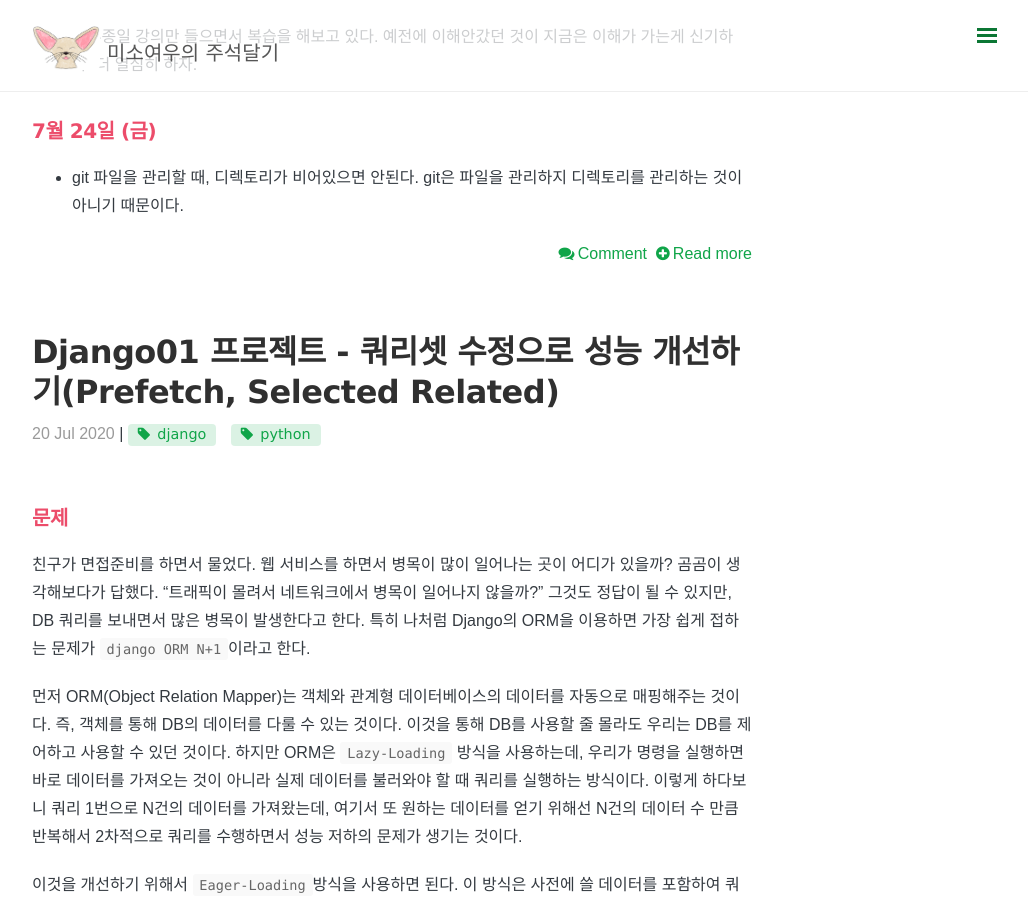
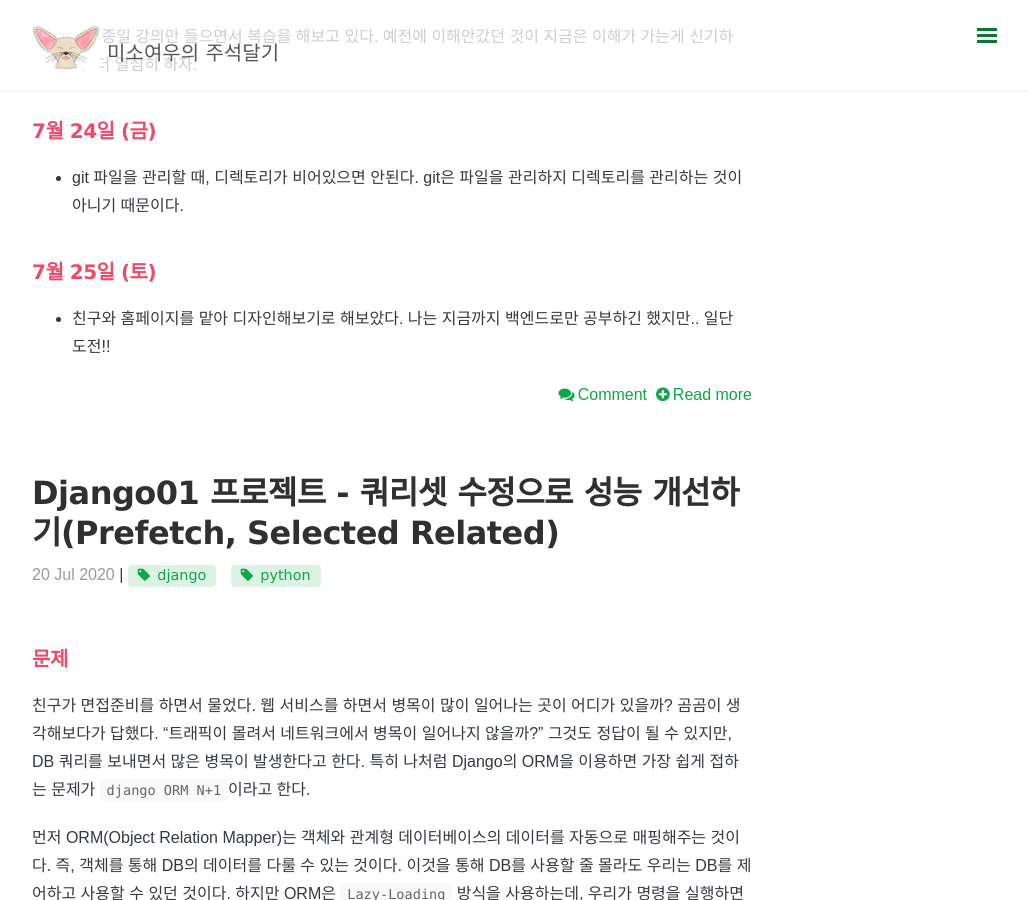
Before and after one commit to somefood/somefood.github.io, a Jekyll site: the page built from blog/index.html, in a window 1280 px wide and 900 px high, scrolled down 691 px. Shown: the whole window, without its empty margins (248-1276 px from the left). Built offline with Jekyll 4.4.1, drawn with Linux system fonts in a browser that asks for light colours; nearby versions of some CDN libraries; the list of posts is cut into pages by our own code; comment, search, counter and statistics services are not loaded.

Commit message:
수정: 내용 추가

```diff
--- a/_posts/Today I Learned/2020-07-20-07-26-TIL.md
+++ b/_posts/Today I Learned/2020-07-20-07-26-TIL.md
@@ -28,3 +28,7 @@ django.setup()
 
 ## 7월 24일 (금)
 - git 파일을 관리할 때, 디렉토리가 비어있으면 안된다. git은 파일을 관리하지 디렉토리를 관리하는 것이 아니기 때문이다.
+
+
+## 7월 25일 (토)
+- 친구와 홈페이지를 맡아 디자인해보기로 해보았다. 나는 지금까지 백엔드로만 공부하긴 했지만.. 일단 도전!!
```
